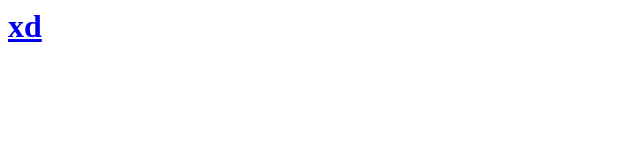
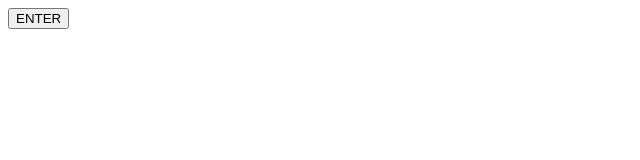
Before and after one commit to jessmorrison/jessmorrison.github.io, a plain HTML site: page index.html in a window 1280 px wide. Shown: the whole page, without its empty margins (0-640 px from the left). Drawn offline with Linux system fonts and the light colour scheme.

Commit message:
added button

```diff
--- a/index.html
+++ b/index.html
@@ -1 +1,11 @@
-<h1><a href="/portfolio">xd</a></h1>
+
+<!DOCTYPE html>
+<html>
+<body>
+
+  <div style="width:100%;">
+    <a href="/portfolio"><button type="button" name="button"> ENTER</button></a>
+  </div>
+
+</body>
+</html>
```
